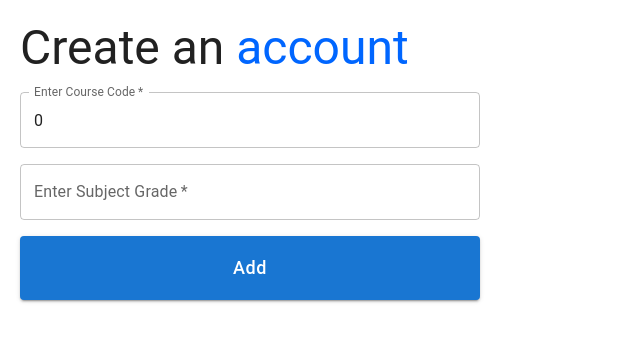
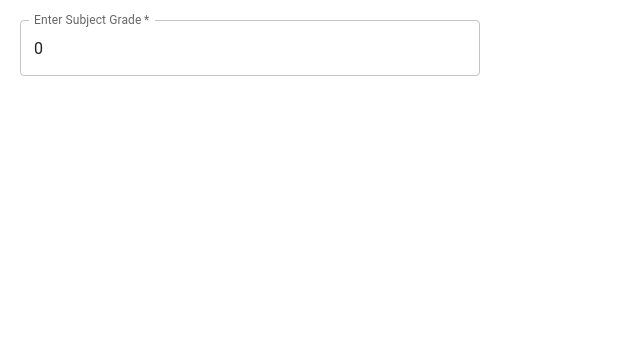
Before and after one commit to Dilini-Shashikala-Gnanarathne/Let-Me-Do, a React (Create React App) app in the folder frontend/: page /UserForm in a window 1280 px wide. Shown: the top 342 px of the page, without its empty margins (0-640 px from the left). Built offline with nearby package versions, Linux system fonts and the light colour scheme.

Commit message:
Get Num value from the user

```diff
--- a/frontend/src/Users/UserForm.jsx
+++ b/frontend/src/Users/UserForm.jsx
@@ -10,7 +10,6 @@ const CreateAccount = ({ addUserProp, submitted, data, isEdit, updateUser }) =>
   const [users, setUsers] = useState([]);
   const [isSubmitted, setIsSubmitted] = useState(false);
   const [isEditing, setIsEditing] = useState(false);
-  const [selectedUser, setSelectedUser] = useState({});
   const navigate = useNavigate();
 
   useEffect(() => {
@@ -50,11 +49,9 @@ const CreateAccount = ({ addUserProp, submitted, data, isEdit, updateUser }) =>
         getUsers();
         setIsSubmitted(false);
         setIsEditing(false);
-        console.log(556);
       })
-      .catch(error => {
+      .catch((error) => {
         console.error(error);
-        console.log(111);
       });
   };
 
@@ -62,12 +59,27 @@ const CreateAccount = ({ addUserProp, submitted, data, isEdit, updateUser }) =>
     // Fetch users from the server (implement this function as needed)
   };
 
+  const [num, setNum]= useState(0) // Placeholder variable; replace with actual logic as needed
+
   return (
     <Grid sx={{ padding: '20px', width: '500px', position: 'center' }}>
+      {num == 0 ? (
+        <TextField
+          fullWidth
+          label="Enter Subject Grade"
+          variant="outlined"
+          name="number"
+          value={num}
+          required
+          onChange={(e) => setNum(e.target.value)}
+
+        />
+      ) : (
+        <>
           <Typography variant="h3" component="h3" sx={{ mb: 2, color: 'text.primary' }}>
             Create an <span style={{ color: '#0066ff' }}>account</span>
           </Typography>
-      {submissionCount < 5 ? (
+          {submissionCount < num ? (
             <form onSubmit={handleSubmit}>
               <Grid mb={2}>
                 <TextField
@@ -104,9 +116,15 @@ const CreateAccount = ({ addUserProp, submitted, data, isEdit, updateUser }) =>
               </Grid>
             </form>
           ) : (
-        <button className="button" onClick={() => navigate('./Users')}>
+            <Button
+              variant="contained"
+              color="primary"
+              onClick={() => navigate('./Users')}
+            >
               Click Me
-        </button>
+            </Button>
+          )}
+        </>
       )}
     </Grid>
   );
```
Lines whose indentation alone changed are shown as unchanged.
